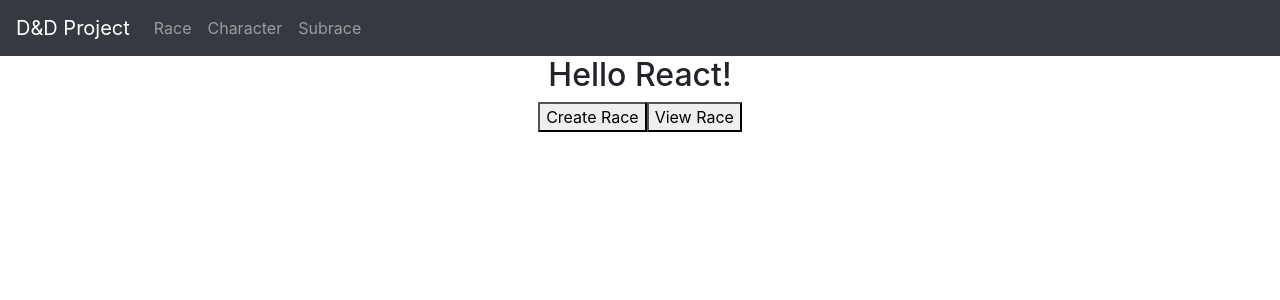
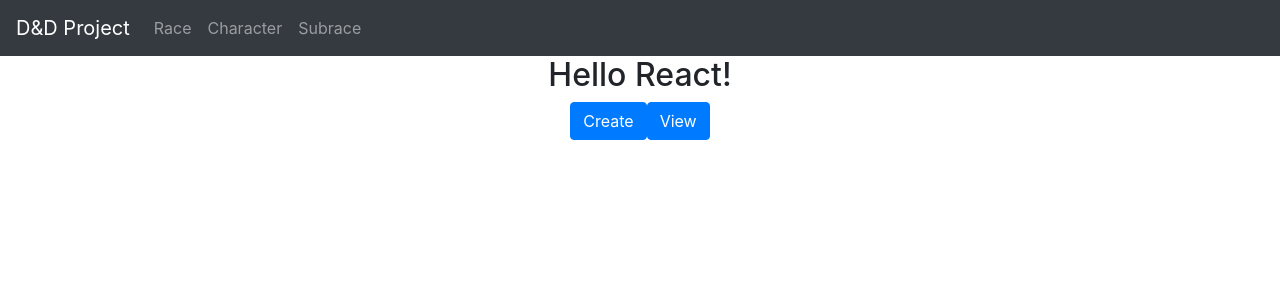
Before and after one commit to alexksysx/dndfront, a React (Create React App) app: page /race in a window 1280 px wide. Shown: the top 300 px of the page. Built offline with nearby package versions, Linux system fonts and the light colour scheme; no server answers.

Commit message:
Routes for all components

```diff
--- a/src/characterComponents/MainCharacter.tsx
+++ b/src/characterComponents/MainCharacter.tsx
@@ -1,7 +1,14 @@
 import * as React from 'react';
 import CreateCharacter from './CreateCharacter';
 import ViewCharacter from './ViewCharacter';
-import ModeSelect from './../ModeSelect';
+import {
+  BrowserRouter as Router,
+  Switch,
+  Route,
+  Link
+} from "react-router-dom";
+import {Button} from "react-bootstrap"
+
 
 interface IState {
     action: string
@@ -11,29 +18,23 @@ const actions: Array<string> = ["create", "view"];
 const buttonNames: Array<string> = ["Create Character", "View Character"];
 
 class MainCharacter extends React.Component<any, IState> {
-    constructor(props: any) {
-        super(props);
-        this.state={
-            action: "view",
-        };
-        this.setMode = this.setMode.bind(this);
-    }
-
-    setMode(event: {target: {name: any; value: any;};}) {
-        this.setState({[event.target.name] :event.target.value} as Pick<IState, keyof IState>);
-    }
 
     render() {
-        let data;
-        if (this.state.action === "view")
-            data  = (<ViewCharacter />);
-        if (this.state.action === "create")
-            data  = (<CreateCharacter />);
-
         return(
             <div>
-                <ModeSelect action="action" handle={this.setMode} modes={actions} names={buttonNames}/>
-                {data}
+                <Router>
+                    <Link to="/character/create">
+                        <Button>Create</Button>
+                    </Link>
+                    <Link to="/character/view">
+                        <Button>View</Button>
+                    </Link>
+                    <Switch>
+                        <Route path="/character/create" component={CreateCharacter}/>
+                        <Route path="/character/view" component={ViewCharacter}/>
+                        <Route path="/character" component={ViewCharacter}/>
+                    </Switch>
+                </Router>
             </div>
         );
     }
--- a/src/raceComponents/MainRace.tsx
+++ b/src/raceComponents/MainRace.tsx
@@ -1,39 +1,36 @@
 import * as React from 'react';
 import CreateRace from './CreateRace';
 import ViewRace from './ViewRace';
-import ModeSelect from './../ModeSelect';
+import {
+  BrowserRouter as Router,
+  Switch,
+  Route,
+  Link
+} from "react-router-dom";
+import {Button} from "react-bootstrap";
 
 interface IState {
     action: string,
 }
 
-const modes: Array<string> = ["create", "view"];
-const buttonNames: Array<string> = ["Create Race", "View Race"];
-
 class MainRace extends React.Component<any, IState> {
-    constructor(props :any) {
-        super(props);
-        this.state={
-            action: "view",
-        };
-        this.setMode = this.setMode.bind(this);
-    }
-
-    setMode(event : {target : {name: any; value: any;};}) {
-        this.setState({[event.target.name] :event.target.value} as Pick<IState, keyof IState>);
-    }
 
     render() {
-        let data;
-        if (this.state.action === "view")
-            data  = (<ViewRace/>);
-        if (this.state.action === "create")
-            data  = (<CreateRace/>);
-
         return(
             <div>
-                <ModeSelect action="action" handle={this.setMode} modes={modes} names={buttonNames}/>
-                {data}
+                <Router>
+                    <Link to="/race/create">
+                        <Button>Create</Button>
+                    </Link>
+                    <Link to="/race/view">
+                        <Button>View</Button>
+                    </Link>
+                    <Switch>
+                        <Route path="/race/view" component={ViewRace}/>
+                        <Route path="/race/create" component={CreateRace}/>
+                        <Route path ="/race" component={ViewRace}/>
+                    </Switch>
+                </Router>
             </div>
         );
     }
--- a/src/raceComponents/ViewRace.tsx
+++ b/src/raceComponents/ViewRace.tsx
@@ -1,6 +1,7 @@
 import * as React from "react";
 import * as Constants from './../Constants';
 import ObjectSelect from './../ObjectSelect';
+import {Spinner} from "react-bootstrap";
 
 interface IState {
     raceData: Array<any>,
@@ -53,13 +54,22 @@ class ViewRace extends React.Component<any, IState> {
     render() {
         let data: any = (<br/>);
         let selRace: any = (<br/>);
-        if (this.state.status)
+        if (this.state.status) {
             data = (this.state.race.name);
+        }
+        else {
+            data = (<div>
+                <Spinner animation="border" role="status">
+                    <span className="sr-only">Loading</span>
+                </Spinner>
+            </div>);
+        }
         if (!this.state.isEmpty && this.state.status && (this.state.raceData.length > 1)) {
             selRace = <ObjectSelect handle={this.onRaceSelect} data={this.state.raceData} />
         }
         return (
             <div>
+                <br/>
                 {data} <br/>
                 {selRace} <br/>
             </div>
--- a/src/subraceComponents/MainSubrace.tsx
+++ b/src/subraceComponents/MainSubrace.tsx
@@ -1,7 +1,13 @@
 import * as React from 'react';
-import ModeSelect from '../ModeSelect';
 import ViewSubrace from './ViewSubrace';
 import CreateSubrace from './CreateSubrace';
+import {
+  BrowserRouter as Router,
+  Switch,
+  Route,
+  Link
+} from "react-router-dom";
+import {Button} from "react-bootstrap"
 
 interface IState {
     action: string,
@@ -11,28 +17,23 @@ const modes: Array<string> = ["create", "view"];
 const buttonNames: Array<string> = ["Create Subace", "View Subrace"];
 
 class MainSubrace extends React.Component<any, IState> {
-    constructor(props: any) {
-        super(props);
-        this.state = {
-            action: "view",
-        }
-        this.setMode = this.setMode.bind(this);
-    }
-
-    setMode(event : {target : {name: any; value: any;};}) {
-        this.setState({[event.target.name] :event.target.value} as Pick<IState, keyof IState>);
-    }
 
     render() {
-        let data = (<br/>);
-        if (this.state.action === "create")
-            data = (<CreateSubrace/>);
-        if (this.state.action === "view")
-            data = (<ViewSubrace/>);
         return(
             <div>
-                <ModeSelect action="action" handle={this.setMode} names={buttonNames} modes={modes}/>
-                {data}
+                <Router>
+                    <Link to="/subrace/create">
+                        <Button>Create</Button>
+                    </Link>
+                    <Link to="/subrace/view">
+                        <Button>View</Button>
+                    </Link>
+                    <Switch>
+                        <Route path="/subrace/create" component={CreateSubrace}/>
+                        <Route path="/subrece/view" component={ViewSubrace}/>
+                        <Route path="/subrace" component={ViewSubrace}/>
+                    </Switch>
+                </Router>
             </div>
         );
     }
--- a/src/subraceComponents/ViewSubrace.tsx
+++ b/src/subraceComponents/ViewSubrace.tsx
@@ -1,6 +1,7 @@
 import * as React from 'react';
 import * as Constants from './../Constants';
 import ObjectSelect from './../ObjectSelect';
+import { Spinner } from 'react-bootstrap';
 
 interface IState {
     subrace: any,
@@ -53,11 +54,19 @@ class ViewSubrace extends React.Component<any, IState> {
         if (this.state.status) {
             data = this.state.subrace.name;
         }
+        else {
+            data = (<div>
+                <Spinner animation="border" role="status">
+                    <span className="sr-only">Loading</span>
+                </Spinner>
+            </div>);
+        }
         if (!this.state.isEmpty && this.state.status && (this.state.subraceData.length > 1)) {
             selSubrace = <ObjectSelect handle={this.onSubraceSelect} data={this.state.subraceData} />
         }
         return(
             <div>
+                <br/>
                 {data} <br/>
                 {selSubrace} <br/>
             </div>
```
